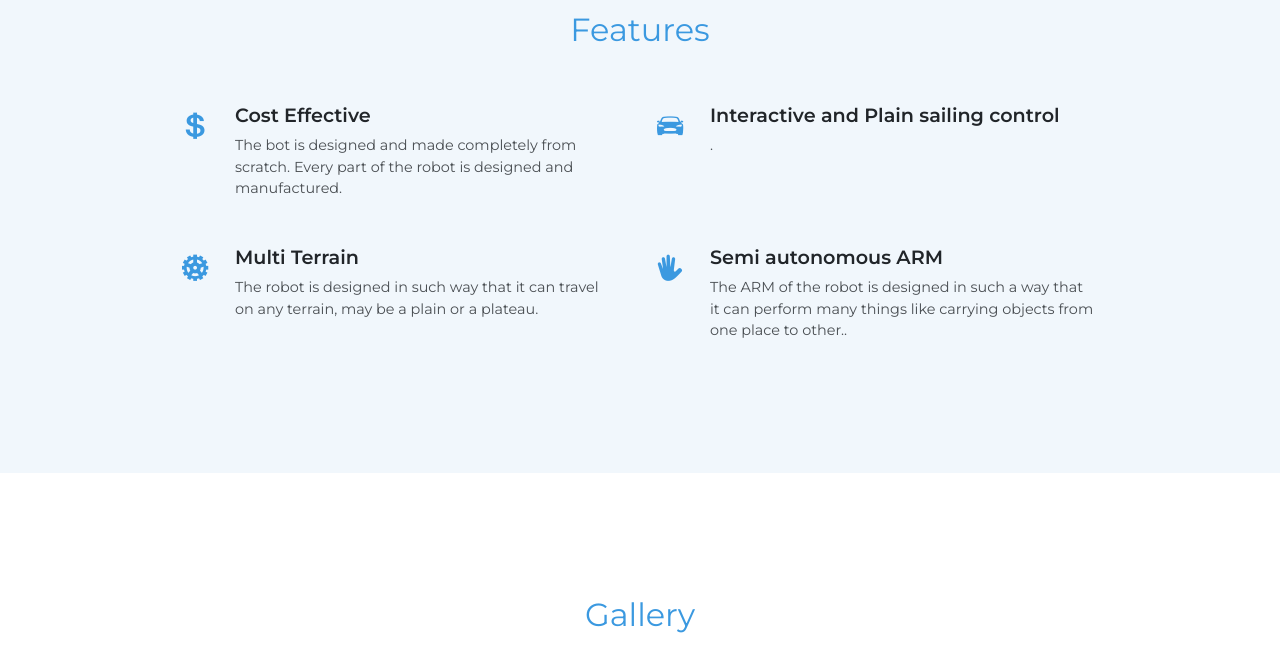
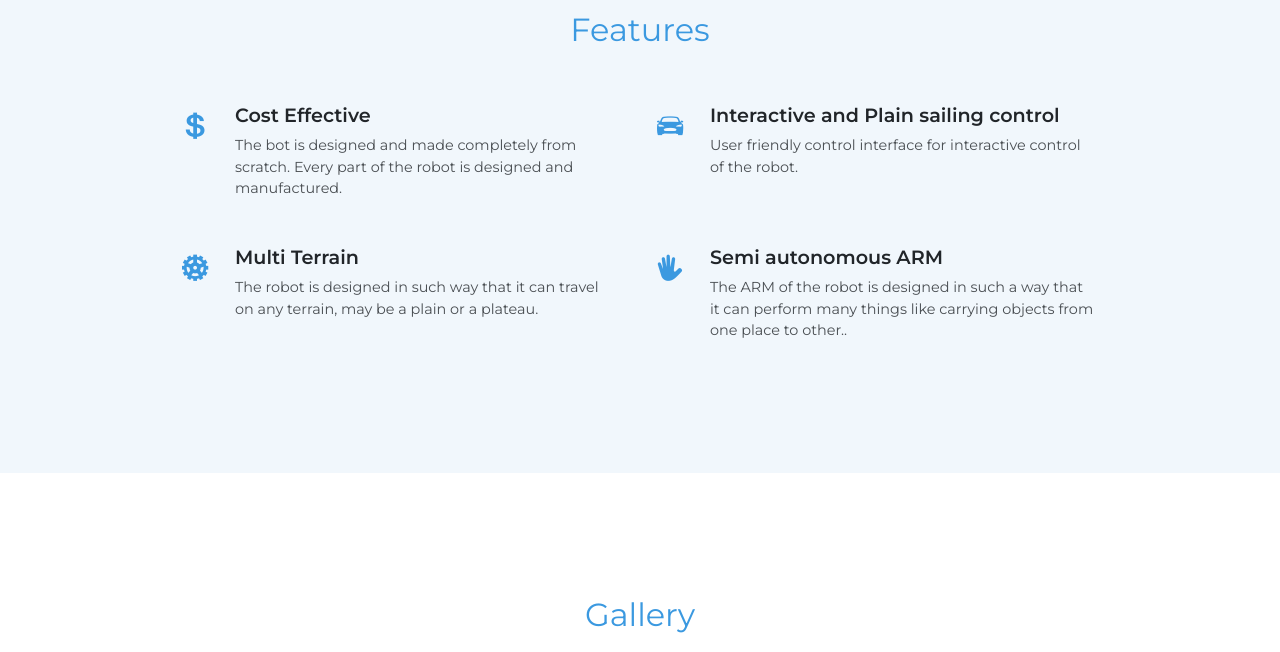
Before and after one commit to scorpion-hut/scorpion-hut.github.io, a plain HTML site: page index.html in a window 1280 px wide. Shown: the part 2320-2972 px from the top of the page. Drawn offline with nearby package versions, Linux system fonts and the light colour scheme.

Commit message:
minor typo fixes

```diff
--- a/index.html
+++ b/index.html
@@ -160,7 +160,7 @@
                 </div>
                 <div class="col-md-5 feature-box"><i class="icon ion-logo-model-s"></i>
                     <h4>Interactive and Plain sailing control</h4>
-                    <p>.</p>
+                    <p>User friendly control interface for interactive control of the robot.</p>
                 </div>
                 <div class="col-md-5 feature-box"><i class="icon ion-md-cog"></i>
                     <h4>Multi Terrain</h4>
```
